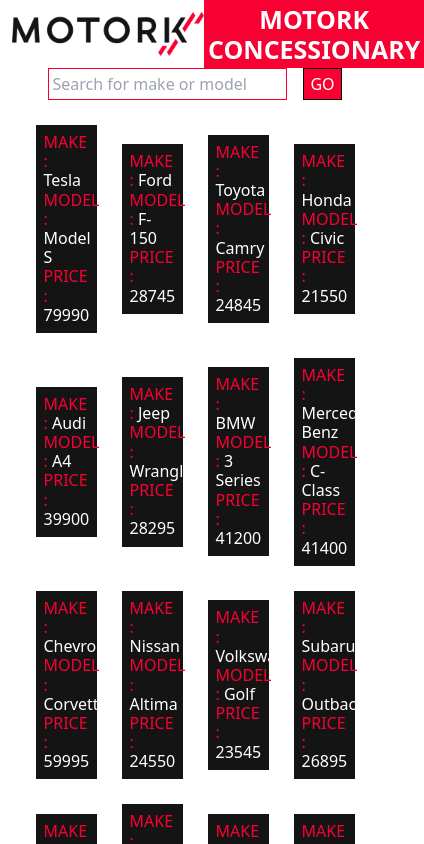
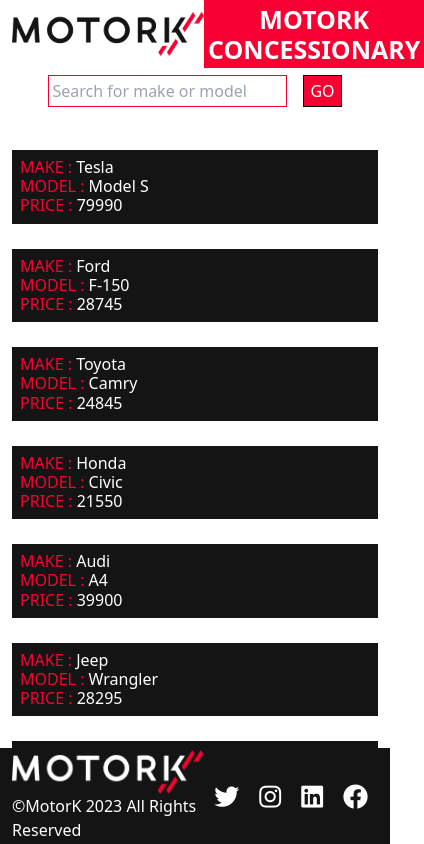
Before and after one commit to AndreaChiari/automotive_commerce_app, a Vue app: page / in a window 390 px wide. Shown: the top 844 px of the page, 424 px wide, since content can reach past the window. Built offline with nearby package versions, Linux system fonts and the light colour scheme.

Commit message:
main features complete - add responsive layout to home page

```diff
--- a/src/components/AppFooter.vue
+++ b/src/components/AppFooter.vue
@@ -1,17 +1,17 @@
 
 <script></script>
 <template>
-    <footer class="h-48">
+    <footer class="h-24">
         <div class="flex justify-between items-center container mx-auto h-full">
             <div class="flex flex-col contrnt-center">
                 <img class="h-full w-48" src="../assets/img/motork2020.png" alt="MOTORK-logo-2048x463.png">
                 <p>©MotorK 2023 All Rights Reserved</p>
             </div>
-            <div>
-                <a href="#"><i class="fa-brands fa-twitter"></i></a>
-                <a href="#"><i class="fa-brands fa-instagram"></i></a>
-                <a href="#"><i class="fa-brands fa-linkedin"></i></a>
-                <a href="#"><i class="fa-brands fa-facebook"></i></a>
+            <div class="d-flex">
+                <a href="#"><i class="fa-brands fa-twitter col-sm-3"></i></a>
+                <a href="#"><i class="fa-brands fa-instagram col-sm-3"></i></a>
+                <a href="#"><i class="fa-brands fa-linkedin col-sm-3" ></i></a>
+                <a href="#"><i class="fa-brands fa-facebook col-sm-3"></i></a>
             </div>
         </div>
     </footer>
@@ -22,6 +22,11 @@
 footer{
     color: white;
     background-color: #141414;
+    position: fixed;
+    z-index: 2;
+    bottom: 0px;
+    left: 0px;
+    right: 0px;
 }
 .fa-brands{
     margin: 10px;
--- a/src/components/AppHeader.vue
+++ b/src/components/AppHeader.vue
@@ -12,6 +12,12 @@
 
 <style lang="scss" scoped>
 header{
+    background-color: white;
+    position: fixed;
+    z-index: 2;
+    top: 0px;
+    left: 0px;
+    right: 0px;
     div{
         background-color: #F90032;
         h4{
--- a/src/components/ProductCard.vue
+++ b/src/components/ProductCard.vue
@@ -14,7 +14,7 @@
 
 </script>
 <template>
-    <div class="product-card p-2 h-full col-2">
+    <div class="product-card p-2 h-full col-lg-2 col-md-4 col-sm-12">
         <router-link :to="{name: 'DetailPage', params: { id: id }}">
             <h4>MAKE : <span class="text-white">{{ make }}</span></h4>
             <h4>MODEL : <span class="text-white">{{ model }}</span></h4>
--- a/src/pages/DetailPage.vue
+++ b/src/pages/DetailPage.vue
@@ -41,6 +41,7 @@
 <style lang="scss" scoped>
 
 .detail-container{
+    margin-top: 100px;
     position: relative;
     min-height: calc(100vh - 260px);
 
--- a/src/pages/HomePage.vue
+++ b/src/pages/HomePage.vue
@@ -17,7 +17,7 @@
     filteredCars() {
         // setup a control to make sure filter is apllied only when clicking the button
       if (this.controlFilter) {
-        const filter = this.termSearch.toLowerCase();
+        const filter = this.termSearch.toLowerCase().trim();
         return this.cars.filter(car => {
           return (
             car.make.toLowerCase().includes(filter) ||
@@ -50,7 +50,7 @@
 <template>
     <main class="container mx-auto row flex flex-wrap justify-center items-center">
         <div class="flex justify-center filter-container">
-            <input v-model="termSearch" @input="inputChanged"  type="text" placeholder="Search for make or model" class="mr-4">
+            <input v-model="termSearch" @input="inputChanged" @keydown.enter="submitFilter" type="text" placeholder="Search for make or model" class="mr-4">
             <button @click="submitFilter"> GO </button>
         </div>
         <ProductCard v-for="car in filteredCars" :key="car.id" :make="car.make" :model="car.model" :price="car.price" :id="car.id"></ProductCard>
@@ -59,11 +59,18 @@
 
 <style lang="scss" scoped>
 main{
+    padding-top: 150px;
+    position: relative;
     gap: 25px;
     overflow-y: hidden;
     min-height: calc(100vh - 260px);
     .filter-container{
-        padding: 0;
+        position: fixed;
+        top: 65px;
+        left: 50%;
+        transform: translateX(-50%);
+        padding: 10px 0px 10px 0px;
+        background-color: white;
     }
     input{
        padding: 0 3px;
```
